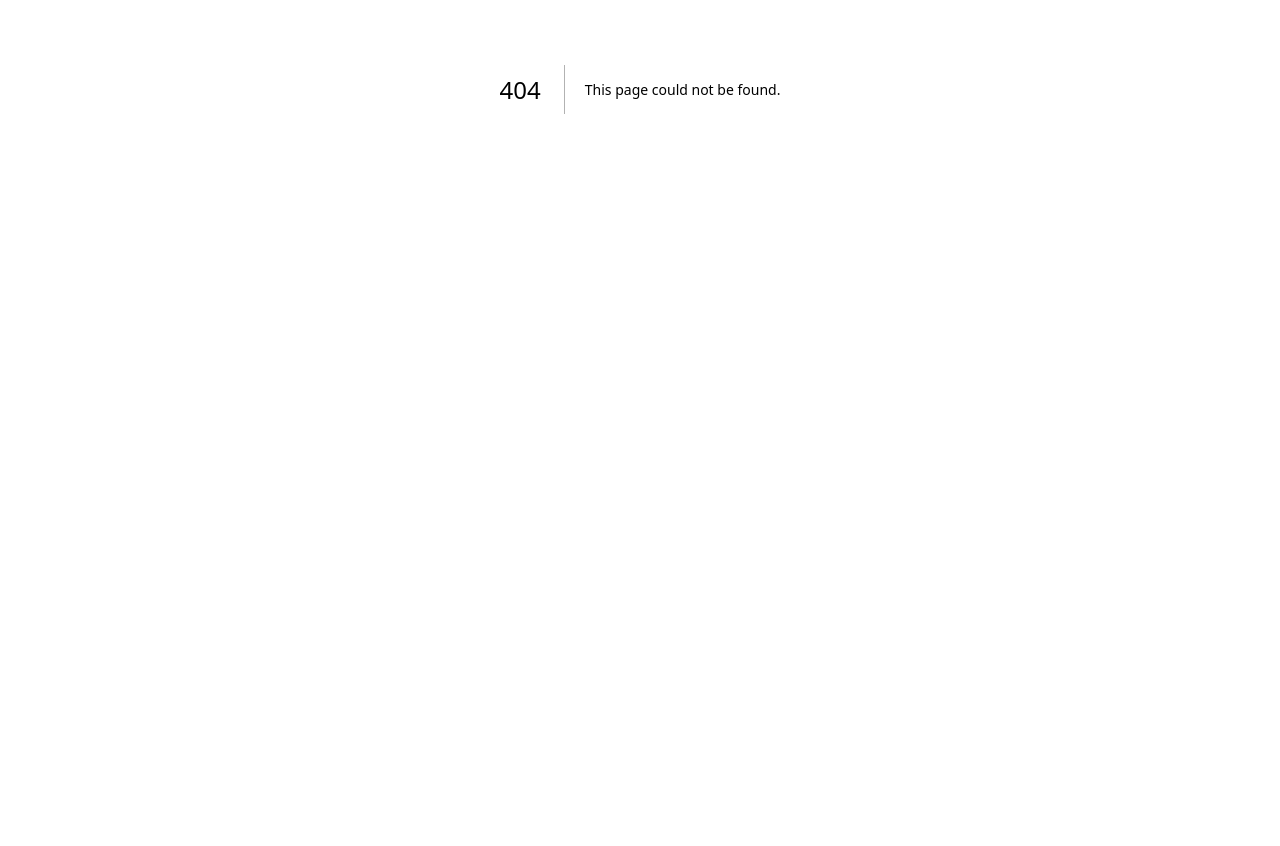
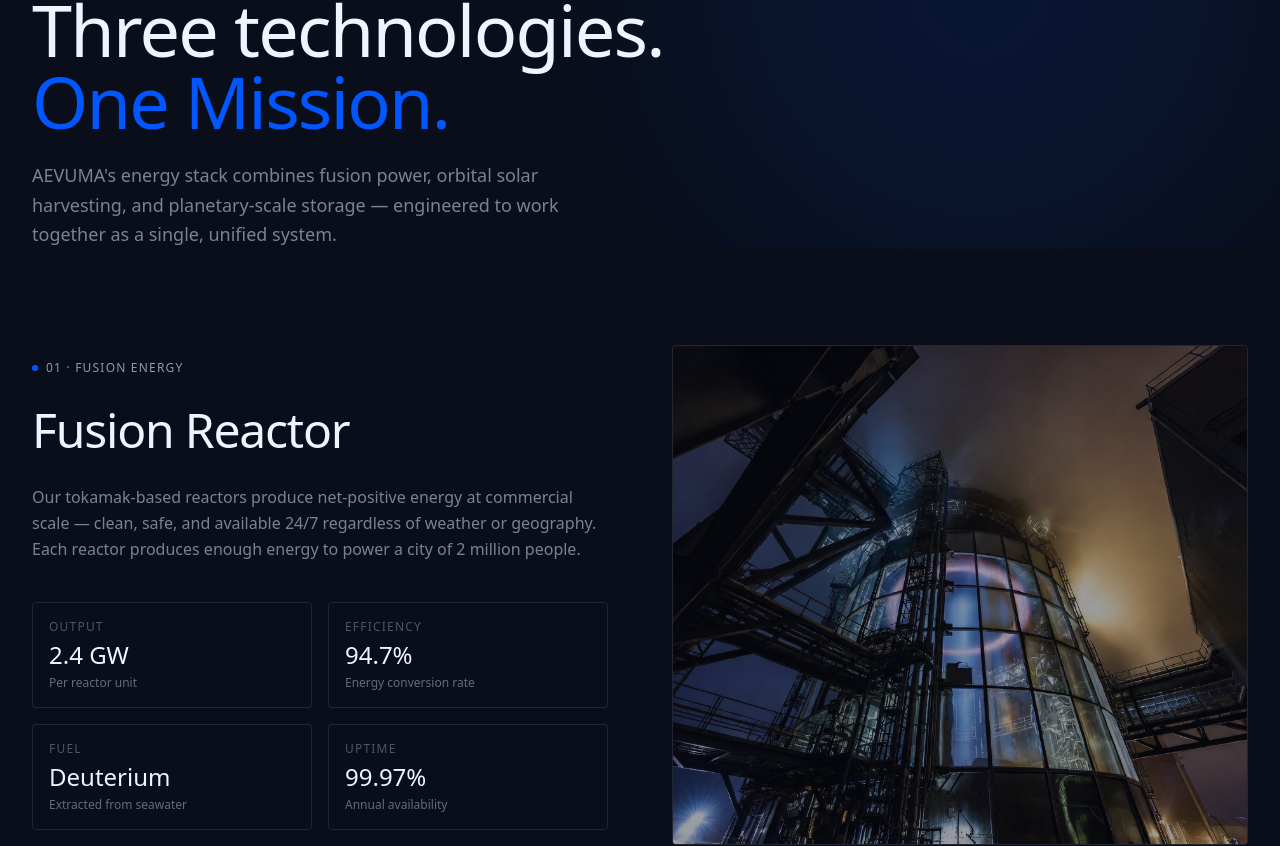
Before and after one commit to gadangKhalis/aevuma-energy, a Next.js app: page /technology in a window 1280 px wide. Before the commit this address had no page. Shown: the part 311-1157 px from the top of the page. Before the commit the page ends 800 px from the top, so only its background shows below. Built offline with nearby package versions, Linux system fonts and the light colour scheme.

Commit message:
add: tech page section 1

```diff
--- /dev/null
+++ b/src/app/technology/page.js
@@ -0,0 +1,120 @@
+import Navbar from "@/components/Navbar";
+
+export default function TechPage() {
+  return (
+    <main className="bg-void-black">
+      <Navbar />
+
+      {/* Hero */}
+      <section className="relative min-h-[70vh] flex items-end overflow-hidden">
+        <div className="absolute top-0 right-0 w-[600px] h-[600px] bg-solar-blue opacity-10 blur-[120px] rounded-full pointer-events-none" />
+        <div className="relative z-10 max-w-7xl mx-auto px-8 w-full">
+          {/* Label */}
+          <div className="flex items-center gap-2 mb-6">
+            <div className="w-1.5 h-1.5 rounded-full bg-solar-blue" />
+            <span className="text-arctic-white text-xs tracking-widest uppercase opacity-60">
+              Our Technology
+            </span>
+          </div>
+
+          <h1 className="text-arctic-white text-7xl font-medium tracking-tight leading-none mb-6 max-w-4xl">
+            Three technologies. <br />
+            <span className="text-solar-blue">One Mission.</span>
+          </h1>
+
+          <p className="text-arctic-white text-lg opacity-50 leading-relaxed max-w-xl ">
+            AEVUMA's energy stack combines fusion power, orbital solar
+            harvesting, and planetary-scale storage — engineered to work
+            together as a single, unified system.
+          </p>
+        </div>
+      </section>
+
+      {/* Tech Detail */}
+      <section className="max-w-7xl mx-auto px-8 py-24">
+        <div
+          className="grid gap-16 items-center mb-32"
+          style={{ gridTemplateColumns: "1fr 1fr" }}
+        >
+          <div className="flex flex-col gap-6">
+            <div className="flex items-center gap-2">
+              <div className="w-1.5 h-1.5 rounded-full bg-solar-blue" />
+              <span className="text-arctic-white text-xs tracking-widest uppercase opacity-60">
+                01 · Fusion Energy
+              </span>
+            </div>
+            <h2 className="text-arctic-white text-5xl font-medium tracking-tight leading-tight">
+              Fusion Reactor
+            </h2>
+            <p className="text-arctic-white text-base opacity-50 leading-relaxed">
+              Our tokamak-based reactors produce net-positive energy at
+              commercial scale — clean, safe, and available 24/7 regardless of
+              weather or geography. Each reactor produces enough energy to power
+              a city of 2 million people.
+            </p>
+
+            <div className="grid grid-cols-2 gap-4 mt-4">
+              <div className="border border-white/10 rounded-sm p-4 flex flex-col gap-1">
+                <span className="text-arctic-white text-xs opacity-30 tracking-widest uppercase">
+                  Output
+                </span>
+                <span className="text-arctic-white text-2xl font-medium">
+                  2.4 GW
+                </span>
+                <span className="text-arctic-white text-xs opacity-40">
+                  Per reactor unit
+                </span>
+              </div>
+              <div className="border border-white/10 rounded-sm p-4 flex flex-col gap-1">
+                <span className="text-arctic-white text-xs opacity-30 tracking-widest uppercase">
+                  Efficiency
+                </span>
+                <span className="text-arctic-white text-2xl font-medium">
+                  94.7%
+                </span>
+                <span className="text-arctic-white text-xs opacity-40">
+                  Energy conversion rate
+                </span>
+              </div>
+              <div className="border border-white/10 rounded-sm p-4 flex flex-col gap-1">
+                <span className="text-arctic-white text-xs opacity-30 tracking-widest uppercase">
+                  Fuel
+                </span>
+                <span className="text-arctic-white text-2xl font-medium">
+                  Deuterium
+                </span>
+                <span className="text-arctic-white text-xs opacity-40">
+                  Extracted from seawater
+                </span>
+              </div>
+              <div className="border border-white/10 rounded-sm p-4 flex flex-col gap-1">
+                <span className="text-arctic-white text-xs opacity-30 tracking-widest uppercase">
+                  Uptime
+                </span>
+                <span className="text-arctic-white text-2xl font-medium">
+                  99.97%
+                </span>
+                <span className="text-arctic-white text-xs opacity-40">
+                  Annual availability
+                </span>
+              </div>
+            </div>
+          </div>
+
+          {/* Right - Image */}
+          <div className="relative h-[500px] rounded-sm overflow-hidden border border-white/10">
+            <div
+              className="absolute inset-0 bg-cover bg-center"
+              style={{ backgroundImage: "url('/images/hero-bg.jpg" }}
+            />
+            <div className="absolute inset-0 bg-void-black opacity-40" />
+          </div>
+        </div>
+
+        <div className="w-full h-px bg-white opacity-10 mb-32" />
+
+        {/* Tech 2 */}
+      </section>
+    </main>
+  );
+}
```
Also changed, not shown: src/app/contact/page.js (added).
